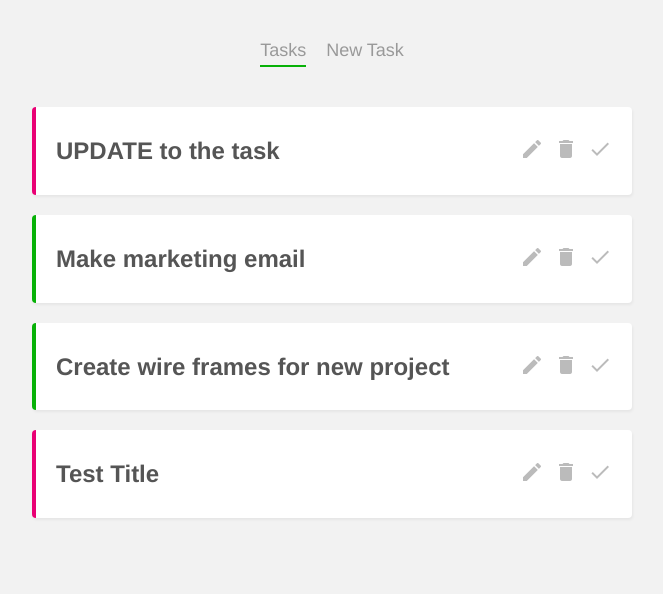
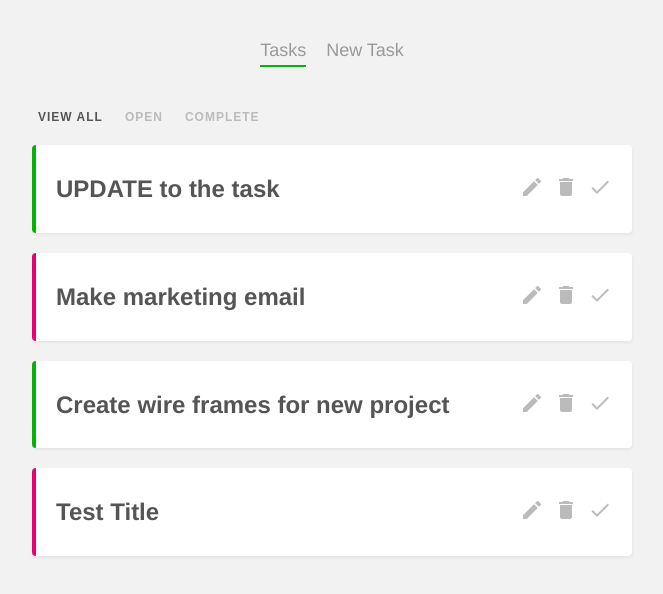
Before and after one commit to Adamskoullos/vue-todo, a Vue app: page / in a window 1280 px wide. Shown: the top 594 px of the page, without its empty margins (308-971 px from the left). Built offline with nearby package versions, Linux system fonts and the light colour scheme; data requests are answered from the project's data file.

Commit message:
Home.vue - computed property

```diff
--- a/data/db.json
+++ b/data/db.json
@@ -4,13 +4,13 @@
       "id": 1,
       "title": "UPDATE to the task ",
       "details": "This is the updated task deatials",
-      "complete": false
+      "complete": true
     },
     {
       "id": 2,
       "title": "Make marketing email",
       "details": "Lorem ipsum",
-      "complete": true
+      "complete": false
     },
     {
       "title": "Create wire frames for new project ",
--- /dev/null
+++ b/src/components/FilterNav.vue
@@ -0,0 +1,42 @@
+<template>
+  <nav class="filter-nav">
+      <button @click="updateFilter('all')"
+      :class="{ active: current === 'all' }"
+      >View All</button>
+      <button @click="updateFilter('open')"
+      :class="{ active: current === 'open' }"
+      >Open</button>
+      <button @click="updateFilter('complete')"
+      :class="{ active: current === 'complete' }"
+      >Complete</button>
+  </nav>
+</template>
+
+<script>
+export default {
+    props: ['current'],
+    methods:{
+        updateFilter(by){
+            this.$emit('filter', by)
+        }
+    }
+}
+</script>
+
+<style>
+ .filter-nav button {
+    background: none;
+    border: none;
+    color: #bbb;
+    outline: none;
+    font-size: 12px;
+    text-transform: uppercase;
+    margin-right: 10px;
+    letter-spacing: 1px;
+    font-weight: bold;
+    cursor: pointer;
+  }
+  .filter-nav button.active {
+    color: #555;
+  }
+</style>
--- a/src/views/Home.vue
+++ b/src/views/Home.vue
@@ -1,7 +1,8 @@
 <template>
   <div class="home">
+    <FilterNav @filter="current = $event" :current="current" />
     <div v-if="tasks.length">
-      <div v-for="task in tasks" :key="task.id">
+      <div v-for="task in filteredTasks" :key="task.id">
         <SingleTask :task="task" @delete="removeTask" @complete="completeTask" />
       </div>
     </div>
@@ -10,14 +11,16 @@
 
 <script>
 import SingleTask from '../components/SingleTask.vue'
+import FilterNav from '../components/FilterNav.vue'
 
 export default {
   name: 'Home',
-  components: { SingleTask },
+  components: { SingleTask, FilterNav },
   data(){
     return{
-      tasks: []
-    }
+      tasks: [],
+      current: 'all'
+    };
   },
   mounted(){
     fetch('http://localhost:3000/tasks')
@@ -43,6 +46,18 @@
       //obj.complete = !obj.complete
       })
     }
+  },
+  computed:{
+    filteredTasks(){
+      if(this.current === 'complete'){
+        return this.tasks.filter(task => task.complete)
+      }
+      if(this.current === 'open'){
+        return this.tasks.filter(task => !task.complete)
+      }
+      return this.tasks
+    }
   }
 }
+
 </script>
```
